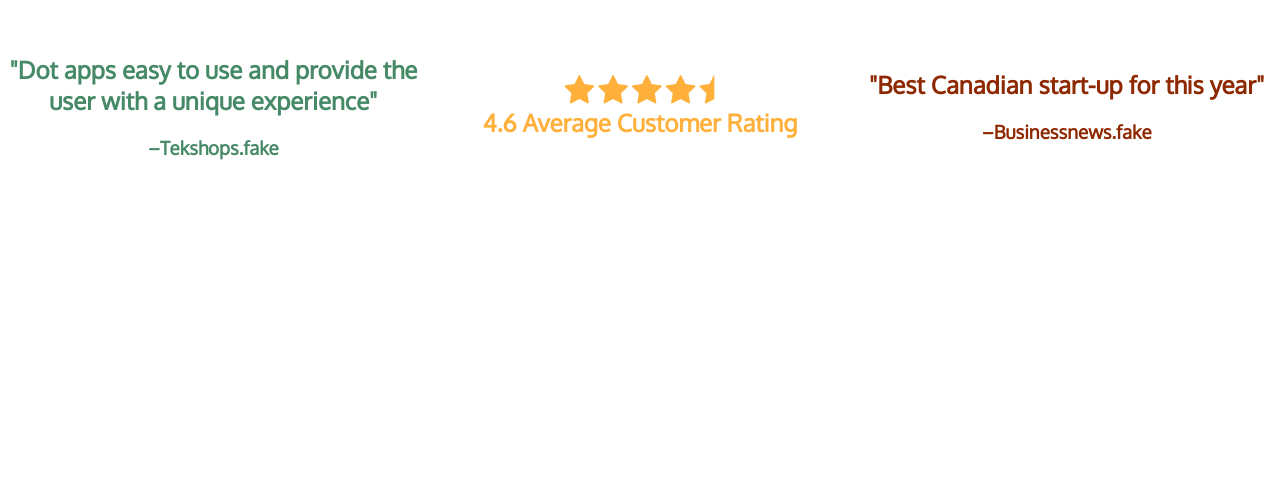
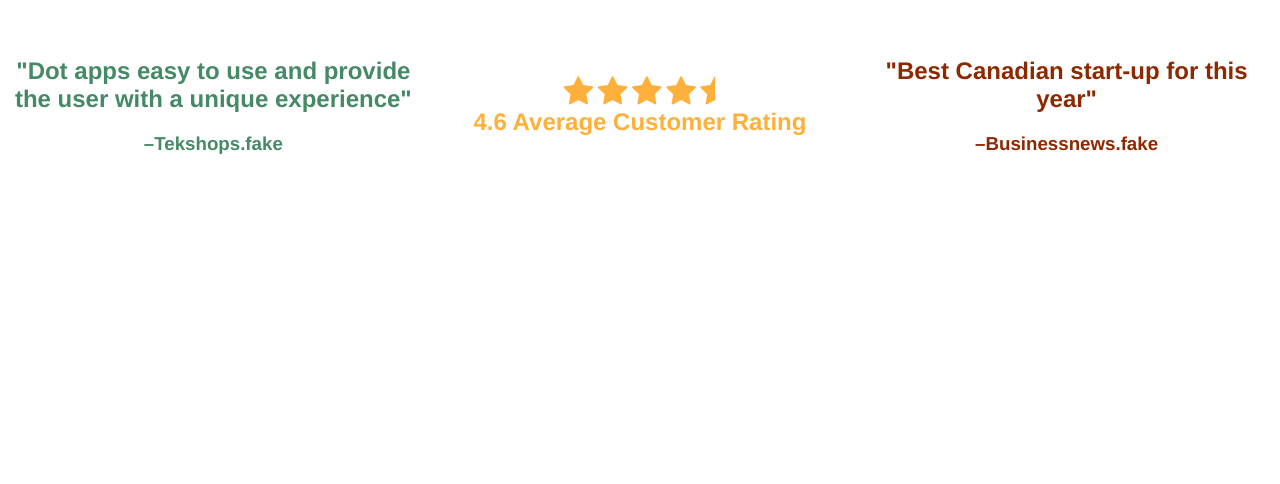
Before and after one commit to dotstudios/website, a plain HTML site: page index.html in a window 1280 px wide. Shown: the part 2694-3178 px from the top of the page. Drawn offline with nearby package versions, Linux system fonts and the light colour scheme.

Commit message:
change to helvetica

```diff
--- a/assets/css/stylesheet.css
+++ b/assets/css/stylesheet.css
@@ -1,7 +1,7 @@
 * {
   margin: 0;
   padding: 0;
-  font-family: "Oxygen", "helvetica neue", sans-serif;
+  font-family: "helvetica neue", "Oxygen", sans-serif;
 }
 
 section {
```
